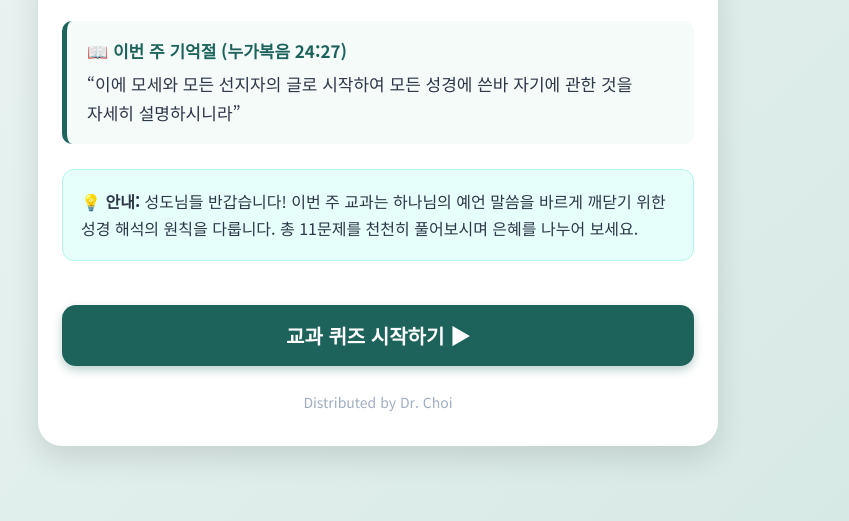
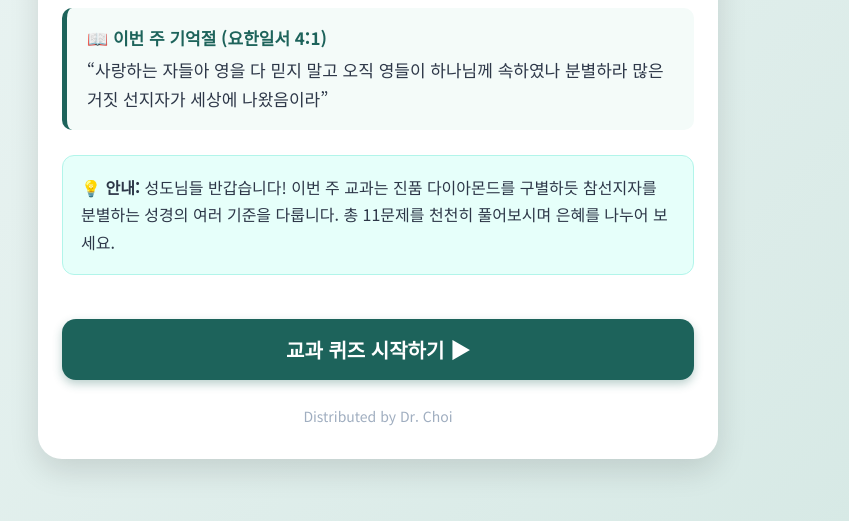
Before and after one commit to DrChoi36/DrChoi36.github.io, a plain HTML site: page pages/lesson_adult.html in a window 1280 px wide. Shown: the part 279-800 px from the top of the page, without its empty margins (262-1111 px from the left). Drawn offline with Linux system fonts and the light colour scheme.

Commit message:
Update lesson_adult.html

```diff
--- a/pages/lesson_adult.html
+++ b/pages/lesson_adult.html
@@ -3,7 +3,7 @@
 <head>
   <meta charset="UTF-8">
   <meta name="viewport" content="width=device-width, initial-scale=1.0">
-  <title>여호수아반 성경 퀴즈 - 예언 기록의 해석</title>
+  <title>여호수아반 성경 퀴즈 - 선지자 검증</title>
   <link rel="preconnect" href="https://fonts.googleapis.com">
   <link rel="preconnect" href="https://fonts.gstatic.com" crossorigin>
   <link href="https://fonts.googleapis.com/css2?family=Noto+Sans+KR:wght@400;600;700;900&display=swap" rel="stylesheet">
@@ -452,17 +452,17 @@
 
     <!-- 1. 시작 화면 -->
     <div id="start-screen">
-      <span class="lesson-badge">2026년 11월 21일 안식일 교과 (제8과)</span>
-      <h1 class="main-title">예언 기록의 해석</h1>
+      <span class="lesson-badge">2026년 11월 28일 안식일 교과</span>
+      <h1 class="main-title">선지자 검증</h1>
       <p class="sub-title">여호수아반(장년반) 성경 퀴즈</p>
 
       <div class="memory-verse-box">
-        <strong>📖 이번 주 기억절 (누가복음 24:27)</strong>
-        “이에 모세와 모든 선지자의 글로 시작하여 모든 성경에 쓴바 자기에 관한 것을 자세히 설명하시니라”
+        <strong>📖 이번 주 기억절 (요한일서 4:1)</strong>
+        “사랑하는 자들아 영을 다 믿지 말고 오직 영들이 하나님께 속하였나 분별하라 많은 거짓 선지자가 세상에 나왔음이라”
       </div>
 
       <div style="background-color: #E6FFFA; border: 1.5px solid #B2F5EA; padding: 18px; border-radius: 12px; margin-bottom: 24px; text-align: left; font-size: 16px; line-height: 1.7;">
-        💡 <strong>안내:</strong> 성도님들 반갑습니다! 이번 주 교과는 하나님의 예언 말씀을 바르게 깨닫기 위한 성경 해석의 원칙을 다룹니다. 총 11문제를 천천히 풀어보시며 은혜를 나누어 보세요.
+        💡 <strong>안내:</strong> 성도님들 반갑습니다! 이번 주 교과는 진품 다이아몬드를 구별하듯 참선지자를 분별하는 성경의 여러 기준을 다룹니다. 총 11문제를 천천히 풀어보시며 은혜를 나누어 보세요.
       </div>
 
       <button class="action-button" onclick="startQuiz()">교과 퀴즈 시작하기 ▶</button>
@@ -503,14 +503,14 @@
       <h2 class="main-title">수고 많으셨습니다! 🎉</h2>
 
       <div id="result-score" class="result-score">100점</div>
-      <div id="result-message" class="result-message">성경 해석의 지혜를 깊이 새기셨습니다!</div>
+      <div id="result-message" class="result-message">선지자를 분별하는 성경적 지혜를 깊이 새기셨습니다!</div>
 
       <div class="result-details">
         • 총 문항수: <strong>11문제</strong><br>
         • 맞힌 문제: <strong id="correct-count" style="color: #2F855A;">11문제</strong><br>
         • 틀린 문제: <strong id="wrong-count" style="color: #C53030;">0문제</strong><br>
         <hr style="border: none; border-top: 1px dashed #CBD5E0; margin: 12px 0;">
-        📌 <strong>핵심 요약:</strong> 성경은 성경 자체가 가장 훌륭한 해설자입니다. 문맥과 역사적 배경을 살피며 겸손히 기도하는 마음으로 말씀을 탐구할 때, 모든 성경이 가리키는 구주 예수 그리스도를 더욱 밝히 만나게 됩니다.
+        📌 <strong>핵심 요약:</strong> 선지자는 초자연적인 현상뿐 아니라 성경의 여러 기준으로 검증되어야 합니다. 그 기별은 성경과 일치하고 예수 그리스도를 높이며 그 삶과 사역에 선한 열매가 나타나야 합니다. 예언 성취도 중요한 기준이지만 조건적 예언도 있으므로 신중하게 분별해야 합니다.
       </div>
 
       <button class="action-button" onclick="restartQuiz()">처음부터 다시 풀기 🔄</button>
@@ -557,149 +557,149 @@
         id: 1,
         type: "ox",
         category: "핵심 교훈 확인 • OX 문제",
-        question: "1번 (OX): 성경은 앞뒤 문맥이나 역사·문화적 배경을 살피지 않고, 한 구절만 따로 떼어내어 내 상황에 맞게 자유롭게 해석하는 것이 가장 좋은 방법이다.",
+        question: "1번 (OX): 누군가 놀라운 이적과 기사 같은 초자연적인 현상을 보이고 실제로 그 일이 이루어진다면, 다른 기준을 살피지 않아도 하나님께서 보내신 참선지자로 인정할 수 있다.",
         options: ["O", "X"],
         answer: 1, // X
-        explanation: "성경의 메시지가 왜곡되는 가장 큰 이유는 문맥을 무시한 채 본문을 다루기 때문입니다. 역사적·문화적 배경과 전체 문맥, 병행 구절을 살피며 성경으로 성경을 해석해야 합니다.",
-        scripture: "누가복음 24:27, 디모데후서 3:16"
+        explanation: "초자연적인 현상이 나타난다고 해서 모두 하나님의 영감을 받은 것은 아닙니다. 사탄도 빛의 천사로 가장해 이적을 보일 수 있으므로, 한 가지 증거만으로 선지자 직분을 확인할 수 없고 성경의 여러 검증 절차를 모두 거쳐야 합니다.",
+        scripture: "신명기 13:1-5, 마태복음 7:15"
       },
       {
         id: 2,
         type: "fill",
         category: "기억절 암송 • 단답형",
-        question: "2번 (단답형): 이번 주 기억절(눅 24:27)의 빈칸에 들어갈 알맞은 어구를 적어 보세요.\n\n“이에 모세와 모든 선지자의 글로 시작하여 모든 성경에 쓴바 (          )을 자세히 설명하시니라”",
-        answer: "자기에 관한 것",
-        explanation: "부활하신 예수님께서는 엠마오로 가던 두 제자에게 구약 성경 전체가 바로 구주이신 '자기에 관한 것'(메시아의 고난과 영광)을 기록한 말씀임을 자세히 풀어주셨습니다.",
-        scripture: "누가복음 24:27"
+        question: "2번 (단답형): 이번 주 기억절(요일 4:1)의 빈칸에 들어갈 알맞은 어구를 적어 보세요.\n\n“사랑하는 자들아 영을 다 믿지 말고 오직 영들이 (          ) 분별하라 많은 거짓 선지자가 세상에 나왔음이라”",
+        answer: "하나님께 속하였나",
+        explanation: "사도 요한은 많은 거짓 선지자가 세상에 나왔으므로 영들을 다 믿지 말고 오직 그 영들이 '하나님께 속하였나' 성경의 기준으로 분별하라고 권면했습니다.",
+        scripture: "요한일서 4:1"
       },
       {
         id: 3,
         type: "mcq",
-        category: "일요일 교과 • 그 자체가 해설자인 성경",
-        question: "3번 (일요일): 마태복음 5장 17~18절에서 예수님께서 구약의 '율법이나 선지자'에 대해 말씀하신 바른 태도는 무엇입니까?",
+        category: "일요일 교과 • 초자연적 현상의 역할",
+        question: "3번 (일요일): 다니엘 10장 7~19절에서 다니엘이 환상을 볼 때 나타난 현상과, 성경에서 초자연적 현상이 갖는 역할로 올바른 설명은 무엇입니까?",
         options: [
-          "구약의 가르침을 모두 폐지하고 새 법으로 대체하러 오셨다",
-          "율법의 일점일획도 없어지지 않고 율법을 완전하게 하려 오셨다",
-          "율법은 당시 유대인들에게만 적용되던 임시 규칙일 뿐이다",
-          "신약 시대에는 구약 성경을 더 이상 읽을 필요가 없다"
+          "다니엘은 환상을 볼 때 평소보다 힘이 넘쳐 스스로 환상을 조절했다",
+          "곁에 있던 사람들은 환상을 못 보았지만 강력한 임재에 크게 떨며 달아나 숨었다",
+          "초자연적 현상만 나타나면 참된 예언 은사의 시금석이 완성된다",
+          "하나님은 꿈이나 환상 같은 초자연적 방법을 전혀 사용하지 않으신다"
         ],
         answer: 1,
-        explanation: "예수님은 율법이나 선지자를 폐하러 오신 것이 아니라 그 속에 담긴 깊은 영적 의미를 드러내어 '완전하게 하려' 오셨다고 선포하셨습니다.",
-        scripture: "마태복음 5:17-18"
+        explanation: "다니엘은 환상을 볼 때 몸에 힘이 빠졌고, 곁에 있던 사람들은 환상을 보지 못했지만 하나님의 강력한 임재에 크게 떨며 달아나 숨었습니다. 하나님은 초자연적 현상으로 사람들의 관심을 예언 메시지에 집중시키셨지만, 이것만으로 선지자 직분을 확정할 수는 없습니다.",
+        scripture: "다니엘 10:7-19, 민수기 12:6"
       },
       {
         id: 4,
         type: "mcq",
-        category: "월요일 교과 • 역사·문화적 배경",
-        question: "4번 (월요일): 사도 바울이 고린도전서 16장 20절에서 '거룩하게 입맞춤으로 서로 문안하라'고 권면한 말씀을 오늘날 우리 문화에 적용할 때 취해야 할 핵심 원칙은 무엇입니까?",
+        category: "월요일 교과 • 성경과 일치하는가",
+        question: "4번 (월요일): 이사야 8장 20절과 '점진적인 진리(펼쳐지는 진리)'에 대한 설명으로 옳은 것은 무엇입니까?",
         options: [
-          "시대와 나라에 상관없이 반드시 입맞춤으로만 인사해야 한다",
-          "고대 그리스 풍습이므로 오늘날 교인 간 인사는 생략해도 된다",
-          "악수나 따뜻한 인사 등 문화에 맞는 애정 어린 표현으로 한 가족임을 느끼게 해야 한다",
-          "친한 교인들끼리만 따로 모여 인사를 나누어야 한다"
+          "후대에 새로운 계시가 주어지면 앞서 기록된 성경의 원칙은 폐기된다",
+          "기적을 행하는 선지자라면 성경의 가르침과 달라도 존중해야 한다",
+          "영감받았다는 주장의 최종 판별 기준은 언제나 성경이며, 새 진리는 기존 진리와 어긋나지 않는다",
+          "구약 성경은 옛 시대의 기록이므로 신약 시대의 기준이 될 수 없다"
         ],
         answer: 2,
-        explanation: "당시 그리스 문화에서는 입맞춤이 자연스러운 인사였습니다. 오늘날에는 악수나 따뜻한 미소 등 우리 문화에 자연스러운 방식으로 성도들이 사랑받고 한 가족임을 느끼게 해야 합니다.",
-        scripture: "고린도전서 16:20"
+        explanation: "하나님은 변함없는 진실성을 지니시므로(민 23:19), 후세대에 진리가 더 깊이 펼쳐지더라도 새로 계시된 진리는 하나님께서 이미 주신 성경 말씀과 절대로 어긋나지 않습니다.",
+        scripture: "이사야 8:20, 민수기 23:19, 베드로후서 1:19-21"
       },
       {
         id: 5,
         type: "mcq",
-        category: "화요일 교과 • 글의 맥락",
-        question: "5번 (화요일): 광야에서 예수님을 시험할 때 사탄이 시편 91편 11~12절을 인용하며 성전 꼭대기에서 뛰어내리라고 유혹한 수법은 무엇이었습니까? (마 4:1-11)",
+        category: "화요일 교과 • 성육신을 인정하는가",
+        question: "5번 (화요일): 요한일서 4장 1~3절을 바탕으로 볼 때, 참선지자가 예수 그리스도에 대해 반드시 갖추어야 할 바른 태도는 무엇입니까?",
         options: [
-          "성경 구절이 아예 존재하지 않는 거짓말을 지어냈다",
-          "성경 본문의 원래 문맥을 무시하고 의미를 비틀어 기만적으로 왜곡했다",
-          "구약 성경 전체의 역사적 연대를 잘못 계산했다",
-          "제자들의 증언을 인용하여 예수님을 협박했다"
+          "예수가 단지 겉으로만 인간처럼 보였을 뿐이라고 가르친다",
+          "예수가 성육신하신 하나님이자 참인간이심을 믿고, 그분을 가르침의 중심으로 삼는다",
+          "예수의 생애는 인정하되 선지자 자신의 추종자를 모으는 데 집중한다",
+          "예수에 대한 언급은 곁다리로 두고 미래의 정치적 사건만 강조한다"
         ],
         answer: 1,
-        explanation: "사탄은 하나님의 보호 약속이라는 시편 말씀의 앞뒤 문맥을 의도적으로 비틀어, 스스로 위험에 뛰어드는 무모한 시험까지 보호하신다는 식으로 곡해했습니다.",
-        scripture: "마태복음 4:5-7, 창세기 3:1-5"
+        explanation: "참선지자는 예수께서 육신으로 오신 하나님이자 진짜 인간이심과 속죄의 죽음, 부활, 중보, 재림을 온전히 받아들여야 합니다. 또한 자기 추종자를 만들지 않고 사람들을 오직 예수께로 이끕니다.",
+        scripture: "요한일서 4:1-3, 사도행전 4:12"
       },
       {
         id: 6,
         type: "mcq",
-        category: "수요일 교과 • 본문의 뜻",
-        question: "6번 (수요일): 성경 본문의 참된 뜻을 바르게 해석하고자 하는 성실한 연구자가 반드시 겸비해야 할 가장 중요한 두 가지 태도는 무엇입니까?",
+        category: "수요일 교과 • 긍정적인 열매들을 맺는가",
+        question: "6번 (수요일): 마태복음 7장 20절 '그들의 열매로 그들을 알리라'는 말씀과 성경 속 선지자들(요나, 바울, 베드로 등)의 사례가 주는 교훈은 무엇입니까?",
         options: [
-          "자신감과 독단적 확신",
-          "철저함과 겸손함",
-          "빠른 속독과 암기력",
-          "비판적 시각과 의심"
+          "참선지자는 인간적으로 완전히 죄가 없고 실수조차 하지 않는 존재다",
+          "선지자의 사역과 삶이 모순되더라도 기별만 옳으면 상관없다",
+          "선지자도 인간적 약점이 있지만, 삶의 방향이 하나님을 향하고 사랑과 성실의 선한 열매를 맺는다",
+          "열매가 좋은지 나쁜지는 첫날 기적을 보는 즉시 단번에 판단할 수 있다"
         ],
-        answer: 1,
-        explanation: "우리 중 누구도 진리를 단번에 다 알 수 없으므로, 단어와 문맥과 병행 구절을 살피는 '철저함'과 배우고자 하는 '겸손함'을 함께 갖추어야 합니다.",
-        scripture: "누가복음 10:25-28, 디모데후서 4:1-5"
+        answer: 2,
+        explanation: "성경의 선지자들도 우리와 같은 약점과 실수가 있었지만(요나 1:1-3, 행 15:36-39, 갈 2:11-14), 삶의 방향은 하나님을 향했고 박해 속에서도 하나님과 백성을 향한 참된 사랑의 선한 열매를 드러냈습니다.",
+        scripture: "마태복음 7:20, 사도행전 15:36-39, 갈라디아서 2:11-14"
       },
       {
         id: 7,
         type: "mcq",
-        category: "목요일 교과 • 성경적인 주석",
-        question: "7번 (목요일): 사도행전 8장에서 에티오피아 내시가 병거 위에서 이사야서를 열심히 읽으면서도 뜻을 깨닫지 못했을 때, 성령의 인도로 다가가 말씀을 해설해 주고 침례를 베푼 제자는 누구입니까? (행 8:35-39)",
+        category: "목요일 교과 • 예언들이 성취됐는가",
+        question: "7번 (목요일): 요나가 '사십 일이 지나면 니느웨가 무너지리라'고 선포했으나 당시 니느웨가 멸망하지 않은 이유와 관련 깊은 성경 원칙은 무엇입니까? (렘 18:7-10)",
         options: [
-          "베드로",
-          "바나바",
-          "빌립",
-          "스데반"
+          "요나가 하나님의 말씀을 잘못 듣고 거짓 예언을 했기 때문이다",
+          "하나님의 메시지에 백성이 회개로 반응하면 달라지는 '조건적 예언'이었기 때문이다",
+          "하나님께서 미래를 미리 알지 못하셔서 계획이 바뀌었기 때문이다",
+          "예언의 성취 여부는 선지자 검증 기준과 아무런 관련이 없기 때문이다"
         ],
-        answer: 2,
-        explanation: "집사 빌립은 내시가 읽던 이사야 53장의 어린양 예언을 시작으로 예수 그리스도의 복음을 자세히 해설해 주어 내시가 기쁨으로 침례를 받게 인도했습니다.",
-        scripture: "사도행전 8:27-39"
+        answer: 1,
+        explanation: "예언의 성취는 중요한 검증 기준이지만(신 18:22, 렘 28:9), 백성의 태도와 회개 여부에 따라 결과가 달라지는 '조건적 예언'도 있습니다. 니느웨 백성이 회개하자 하나님은 그들을 멸하지 않으셨습니다(욘 3:10).",
+        scripture: "요나 3:4-10, 예레미야 18:7-10, 신명기 18:22"
       },
       {
         id: 8,
         type: "mcq",
         category: "금요일 교과 • 더 깊은 묵상을 위해",
-        question: "8번 (금요일): 엘렌 G. 화잇의 저술을 바르게 읽고 적용하기 위한 지침으로 옳지 않은 것은 무엇입니까?",
+        question: "8번 (금요일): 제칠일안식일예수재림교회가 엘렌 G. 화잇의 예언 은사를 뒷받침하기 위해 제시해 온 근거로 옳지 않은 것은 무엇입니까?",
         options: [
-          "의심보다는 기도하는 마음과 열린 태도로 성령의 인도를 구한다",
-          "글이 기록된 본래의 시간과 장소, 역사·문학적 문맥을 살핀다",
-          "특정 주제와 관련된 글들을 두루 살피며 근본 원칙을 찾는다",
-          "문맥과 상관없이 한 문장만 발췌하여 다른 사람을 정죄하는 도구로 삼는다"
+          "요엘 2장과 계시록 12:17에 따라 마지막 때에도 예언의 은사가 계속된다는 신학적 타당성",
+          "1840년대 말 안식일 대회에서의 연합 등 신앙 공동체에 끼친 긍정적인 영향과 선한 열매",
+          "계시를 받는 동안 알지 못하던 사실을 말하고 스스로 환상을 조절할 수 없었던 초자연적 요소",
+          "성경의 가르침을 대체하여 성경 대신 그녀의 저술만을 유일한 교리 기준으로 삼는 것"
         ],
         answer: 3,
-        explanation: "문맥 없이 짧은 문장만 끊어서 오용하면 큰 혼란과 오해를 낳습니다. 시간과 장소를 고려하고 전체 가르침 속에서 근본 원칙을 파악해야 합니다.",
-        scripture: "가려 뽑은 기별 1권, 44, 57"
+        explanation: "재림교회는 신학적 타당성, 선한 열매, 초자연적 요소에 더해 시편 34:8처럼 직접 글을 읽어보는 경험을 강조합니다. 다만 모든 해석과 계시는 언제나 예수 그리스도와 성경 전체의 가르침과 일치하는지 확인해야 합니다.",
+        scripture: "요엘 2장, 요한계시록 12:17, 시편 34:8"
       },
       {
         id: 9,
         type: "mcq",
-        category: "안식일 서론 • 엠마오 도상의 제자들",
-        question: "9번 (안식일): 십자가 사건 이후 엠마오로 가던 두 제자가 깊은 실망에 빠져 있었던 주된 이유는 무엇입니까? (눅 24:21)",
+        category: "안식일 서론 • 다이아몬드 비유",
+        question: "9번 (안식일): 이번 주 교과 서론에서 참선지자를 판별하는 과정을 '다이아몬드 감별'에 비유한 핵심 이유는 무엇입니까?",
         options: [
-          "예수님께서 제자들을 전혀 사랑하지 않으셨다고 생각해서",
-          "유대 민족을 로마의 압제에서 해방시켜 줄 정치적 메시아만 기대했기 때문에",
-          "구약 성경의 예언을 한 번도 읽어본 적이 없었기 때문에",
-          "예루살렘 성전이 이미 무너졌다고 오해했기 때문에"
+          "선지자의 은사는 세상에서 돈으로 살 수 있는 가장 비싼 보석이기 때문이다",
+          "한 가지 테스트만으로는 확신할 수 없고, 성경의 여러 검증 기준을 통과해야 진위를 알 수 있기 때문이다",
+          "가짜 다이아몬드는 토치로 가열해도 손상되지 않아 구별이 불가능하기 때문이다",
+          "예언의 은사를 주장하는 사람은 테스트 없이 곧이곧대로 믿어야 하기 때문이다"
         ],
         answer: 1,
-        explanation: "제자들은 고난받는 종에 대한 예언은 간과한 채, 로마로부터 이스라엘을 해방할 정치적 메시아로만 예언을 일면적으로 해석했기에 큰 실망을 겪었습니다.",
-        scripture: "누가복음 24:21-26"
+        explanation: "다이아몬드가 진품인지 확인하려면 한 가지가 아닌 여러 테스트를 거쳐야 하듯, 예언의 은사를 받았다고 주장하는 사람도 초자연적 현상 하나만이 아니라 성경의 여러 기준으로 철저히 검증해야 합니다.",
+        scripture: "요한일서 4:1"
       },
       {
         id: 10,
         type: "mcq",
         category: "토요일(안식일) • 핵심 교훈 총정리",
-        question: "10번 (토요일): 이번 주 교과가 강조하는 올바른 예언 해석의 최종 검증 기준은 무엇입니까?",
+        question: "10번 (토요일): 이번 주 교과에서 제시하는 '참선지자를 검증하는 성경의 기준' 4가지가 모두 바르게 짝지어진 것은 무엇입니까?",
         options: [
-          "세상 학자들의 최신 유행 이론과 일치하는지 확인한다",
-          "내 개인적인 감정과 이익에 부합하는지 확인한다",
-          "모든 해석이 예수 그리스도와 성경 전체의 가르침에 일치하는지 확인한다",
-          "남들이 알지 못하는 독창적이고 신비로운 해석인지 확인한다"
+          "화려한 언변, 대중의 인기, 개인적 부귀, 정치적 영향력",
+          "성경과의 일치, 예수 그리스도를 높임, 선한 열매, 예언 성취(조건적 예언 분별)",
+          "초자연적 기적만 행함, 무조건적 맹종, 기존 성경 부정, 자신만의 추종자 형성",
+          "독창적 신비주의, 학문적 학위, 타인 정죄, 예언의 무조건적 문자 성취"
         ],
-        answer: 2,
-        explanation: "성경의 모든 예언과 가르침의 중심은 예수 그리스도이십니다. 따라서 모든 성경 해석은 그리스도의 품성과 성경 전체의 통일된 가르침과 온전히 조화를 이루어야 합니다.",
-        scripture: "요한복음 5:39, 누가복음 24:44-45"
+        answer: 1,
+        explanation: "참선지자는 초자연적 현상뿐 아니라 ① 성경 말씀과의 일치(사 8:20), ② 성육신하신 예수 그리스도를 높임(요일 4:1-3), ③ 삶과 사역의 선한 열매(마 7:20), ④ 예언 성취와 조건적 예언 분별(신 18:22, 렘 18:7-10)이라는 성경의 기준으로 검증되어야 합니다.",
+        scripture: "신명기 13:1-5, 이사야 8:20, 요한일서 4:1-3, 예레미야 28:9"
       },
       {
         id: 11,
         type: "any",
         category: "말씀 나눔 • 삶의 적용",
-        question: "11번 (소감 나눔): 이번 주 '예언 기록의 해석' 교과를 공부하시면서 마음에 가장 와닿은 점이나, 앞으로 말씀을 대할 때 실천하고 싶은 다짐을 간단히 적어 주세요. (어떤 내용을 쓰셔도 모두 정답으로 인정됩니다)",
+        question: "11번 (소감 나눔): 이번 주 '선지자 검증' 교과를 공부하시면서 마음에 가장 와닿은 기준이나, 영적 분별력을 기르기 위해 삶에서 실천하고 싶은 다짐을 간단히 적어 주세요. (어떤 내용을 쓰셔도 모두 정답으로 인정됩니다)",
         answer: "",
-        explanation: "귀한 은혜의 나눔을 적어 주셔서 진심으로 감사합니다! 겸손하고 열린 마음으로 성경을 성경으로 깊이 탐구하여, 말씀 속에서 살아 계신 예수님을 날마다 만나는 여호수아반 성도님들이 되시기를 축복합니다.",
-        scripture: "시편 119:105"
+        explanation: "귀한 은혜의 나눔을 적어 주셔서 진심으로 감사합니다! 화려한 이적이나 소문에 흔들리지 않고, 언제나 성경 말씀과 예수 그리스도를 기준으로 삼아 바른 분별력으로 믿음의 길을 걸으시는 여호수아반 성도님들이 되시기를 축복합니다.",
+        scripture: "요한일서 4:1, 이사야 8:20"
       }
     ];
 
@@ -959,7 +959,7 @@
 
       const resultMsg = document.getElementById('result-message');
       if (finalScore === 100) {
-        resultMsg.textContent = '🌟 완벽합니다! 성경 해석의 핵심 원리를 온전히 이해하셨습니다.';
+        resultMsg.textContent = '🌟 완벽합니다! 선지자를 분별하는 성경적 기준을 온전히 이해하셨습니다.';
       } else if (finalScore >= 75) {
         resultMsg.textContent = '👏 훌륭합니다! 이번 주 교과 말씀을 아주 깊이 묵상하셨네요.';
       } else {
```
